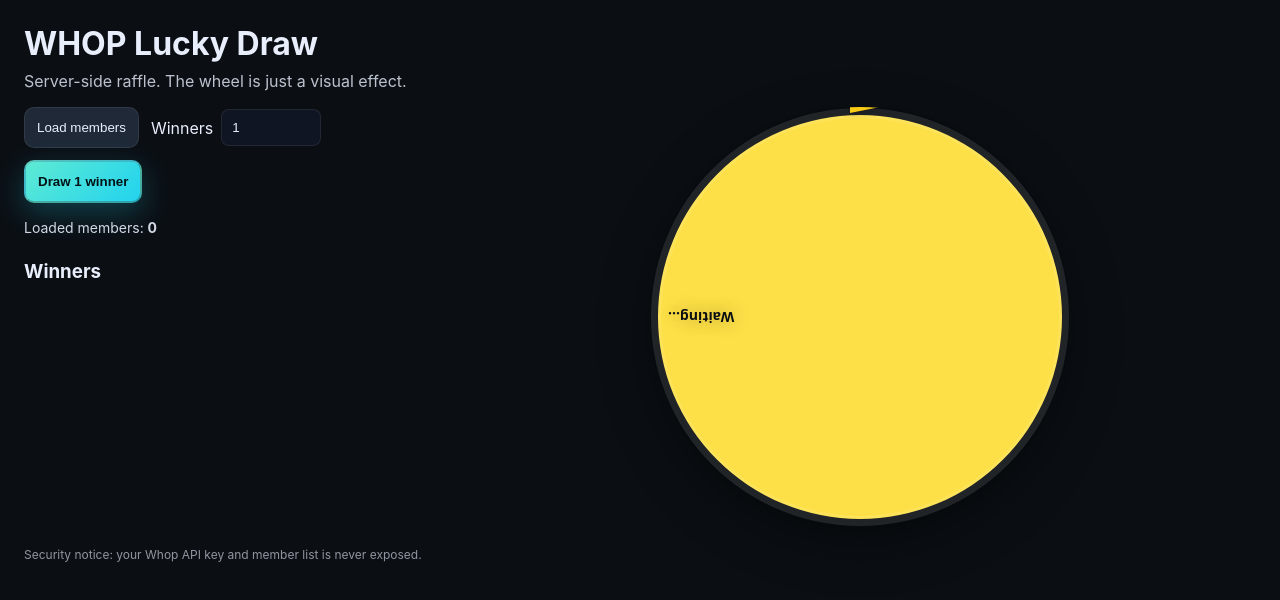
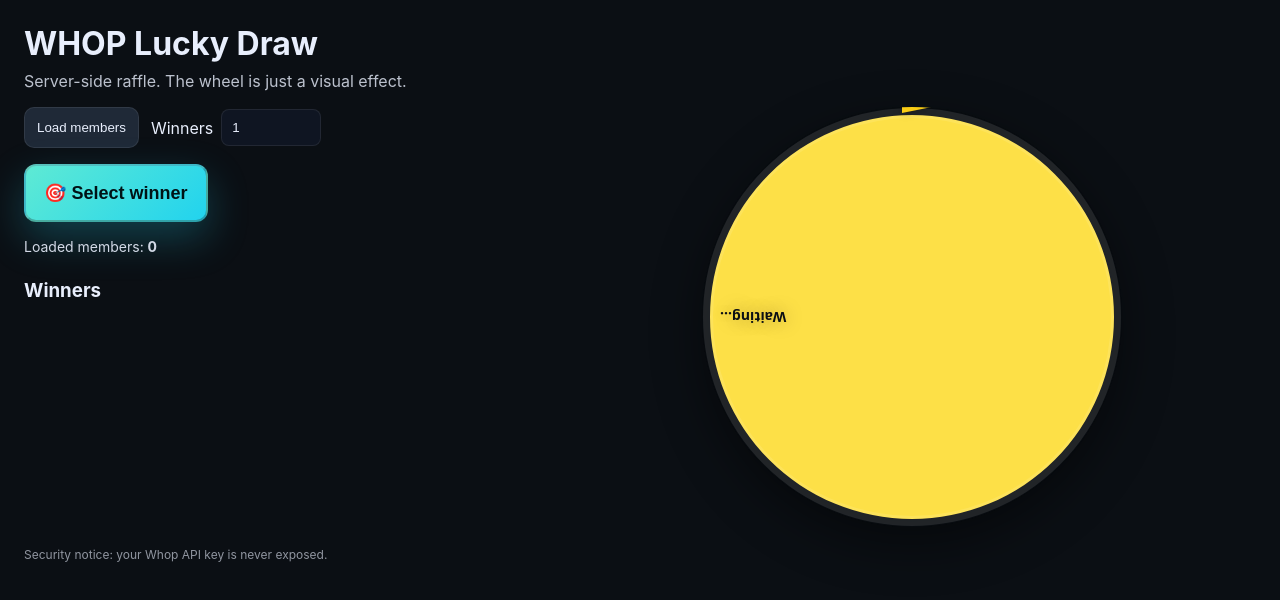
Before and after one commit to sat0oshi/whop-luckydraw, a Next.js app: page / in a window 1280 px wide. Shown: the top 600 px of the page. Built offline with nearby package versions, Linux system fonts and the light colour scheme.

Commit message:
Update page.tsx

```diff
--- a/src/app/page.tsx
+++ b/src/app/page.tsx
@@ -2,7 +2,7 @@
 import { useMemo, useState } from "react";
 import Wheel from "./components/Wheel";
 
-type Member = { id: string; name: string; email?: string | null };
+type Member = { id: string; name: string; email?: string | null; userId?: string };
 
 export default function Page() {
   const [loading, setLoading] = useState(false);
@@ -10,6 +10,12 @@
   const [winners, setWinners] = useState<Member[]>([]);
   const [count, setCount] = useState(1);
   const [spinName, setSpinName] = useState<string | undefined>(undefined);
+  const [toast, setToast] = useState<string | null>(null);
+
+  function showToast(msg: string) {
+    setToast(msg);
+    setTimeout(() => setToast(null), 1600);
+  }
 
   async function loadMembers() {
     try {
@@ -27,9 +33,9 @@
     }
   }
 
-  async function draw() {
+  async function selectWinner() {
     try {
-      if (!members.length) return alert("Please load members first");
+      if (!members.length) return alert("Load members first");
       if (count < 1) return alert("Invalid number of winners");
       const res = await fetch(`/api/draw`, {
         method: "POST",
@@ -40,8 +46,7 @@
       if (json.error) throw new Error(json.error);
       const ws: Member[] = json.winners || [];
       setWinners(ws);
-      const winnerName = ws[0]?.name;
-      setSpinName(winnerName);
+      setSpinName(ws[0]?.name); // spin to the first winner
     } catch (e: any) {
       alert(e.message || "Draw error");
     }
@@ -57,6 +62,20 @@
     return base.length ? base : ["Waiting..."];
   }, [members, spinName]);
 
+  function winnerLink(w: Member) {
+    if (w.email) return `mailto:${w.email}`;
+    return null; // fallback to copy action
+  }
+
+  async function copyId(id: string) {
+    try {
+      await navigator.clipboard.writeText(id);
+      showToast("Copied member ID");
+    } catch {
+      showToast("Copy failed");
+    }
+  }
+
   return (
     <main style={{ padding: 24, color: "#e8eefc", background: "#0b0f14", minHeight: "100vh" }}>
       <h1 style={{ margin: 0 }}>WHOP Lucky Draw</h1>
@@ -64,12 +83,13 @@
         Server-side raffle. The wheel is just a visual effect.
       </p>
 
-      <div style={{ display: "grid", gridTemplateColumns: "420px 1fr", gap: 20 }}>
+      <div style={{ display: "grid", gridTemplateColumns: "520px 1fr", gap: 24 }}>
         <section>
           <div style={{ display: "flex", gap: 12, alignItems: "center", flexWrap: "wrap" }}>
             <button onClick={loadMembers} disabled={loading} style={btn()}>
               {loading ? "Loading..." : "Load members"}
             </button>
+
             <div style={{ display: "flex", gap: 8, alignItems: "center" }}>
               <label>Winners</label>
               <input
@@ -88,8 +108,17 @@
                 }}
               />
             </div>
-            <button onClick={draw} disabled={!members.length} style={btnPrimary()}>
-              Draw {count} winner{count > 1 ? "s" : ""}
+          </div>
+
+          {/* BIG primary button */}
+          <div style={{ marginTop: 16 }}>
+            <button
+              onClick={selectWinner}
+              disabled={!members.length}
+              style={btnBig()}
+              title={!members.length ? "Load members first" : "Select winner"}
+            >
+              🎯 Select winner
             </button>
           </div>
 
@@ -99,20 +128,49 @@
 
           <h3 style={{ marginTop: 24 }}>Winners</h3>
           <div style={{ display: "flex", gap: 8, flexWrap: "wrap" }}>
-            {winners.map((w) => (
+            {winners.map((w) => {
+              const href = winnerLink(w);
+              const Chip = (
                 <span
                   key={w.id}
                   style={{
                     background: "#22d3ee",
                     color: "#00323e",
-                  padding: "8px 12px",
+                    padding: "10px 14px",
                     borderRadius: 999,
+                    fontWeight: 800,
+                    cursor: href ? "pointer" : "default",
                   }}
+                  onClick={!href ? () => copyId(w.id) : undefined}
                 >
                   {w.name}
                 </span>
-            ))}
+              );
+              return href ? (
+                <a key={w.id} href={href} style={{ textDecoration: "none" }} title="Contact">
+                  {Chip}
+                </a>
+              ) : (
+                Chip
+              );
+            })}
           </div>
+
+          {/* Tiny toast */}
+          {toast && (
+            <div
+              style={{
+                marginTop: 12,
+                fontSize: 12,
+                background: "rgba(255,255,255,0.08)",
+                padding: "6px 10px",
+                borderRadius: 8,
+                width: "max-content",
+              }}
+            >
+              {toast}
+            </div>
+          )}
         </section>
 
         <section style={{ display: "flex", alignItems: "center", justifyContent: "center" }}>
@@ -121,12 +179,13 @@
       </div>
 
       <p style={{ fontSize: 12, opacity: 0.6, marginTop: 20 }}>
-        Security notice: your Whop API key and member list is never exposed.
+        Security notice: your Whop API key is never exposed.
       </p>
     </main>
   );
 }
 
+/* Styles */
 function btn() {
   return {
     padding: 12,
@@ -136,13 +195,14 @@
     border: "1px solid rgba(255,255,255,0.08)",
   } as const;
 }
-function btnPrimary() {
+function btnBig() {
   return {
-    padding: 12,
-    borderRadius: 10,
+    padding: "16px 18px",
+    borderRadius: 12,
     background: "linear-gradient(135deg,#5eead4,#22d3ee)",
     color: "#001316",
-    fontWeight: 700,
-    boxShadow: "0 10px 30px rgba(34,211,238,0.25)",
+    fontWeight: 900,
+    fontSize: 18,
+    boxShadow: "0 16px 40px rgba(34,211,238,0.25)",
   } as const;
 }
```
Lines whose indentation alone changed are shown as unchanged.
